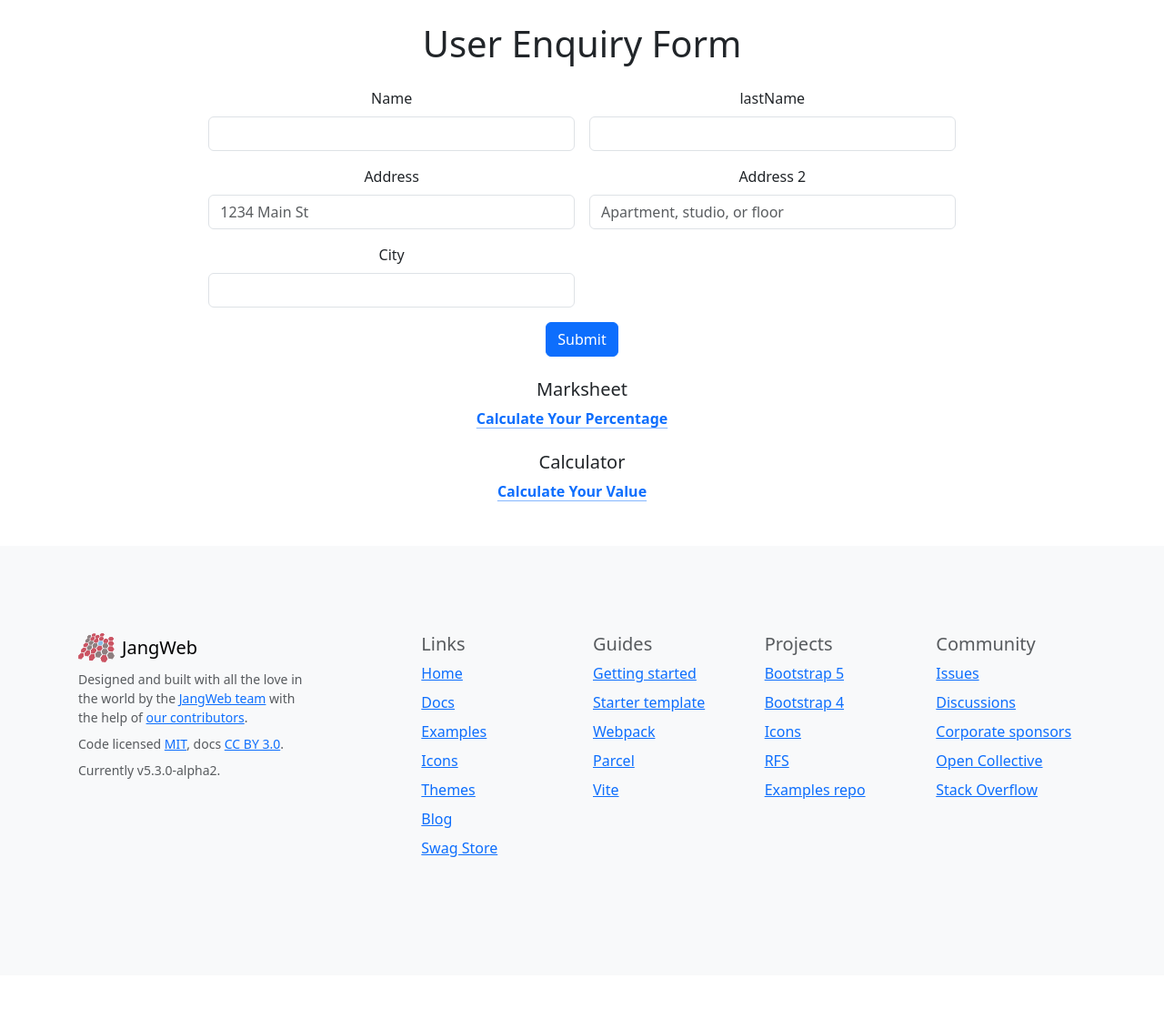
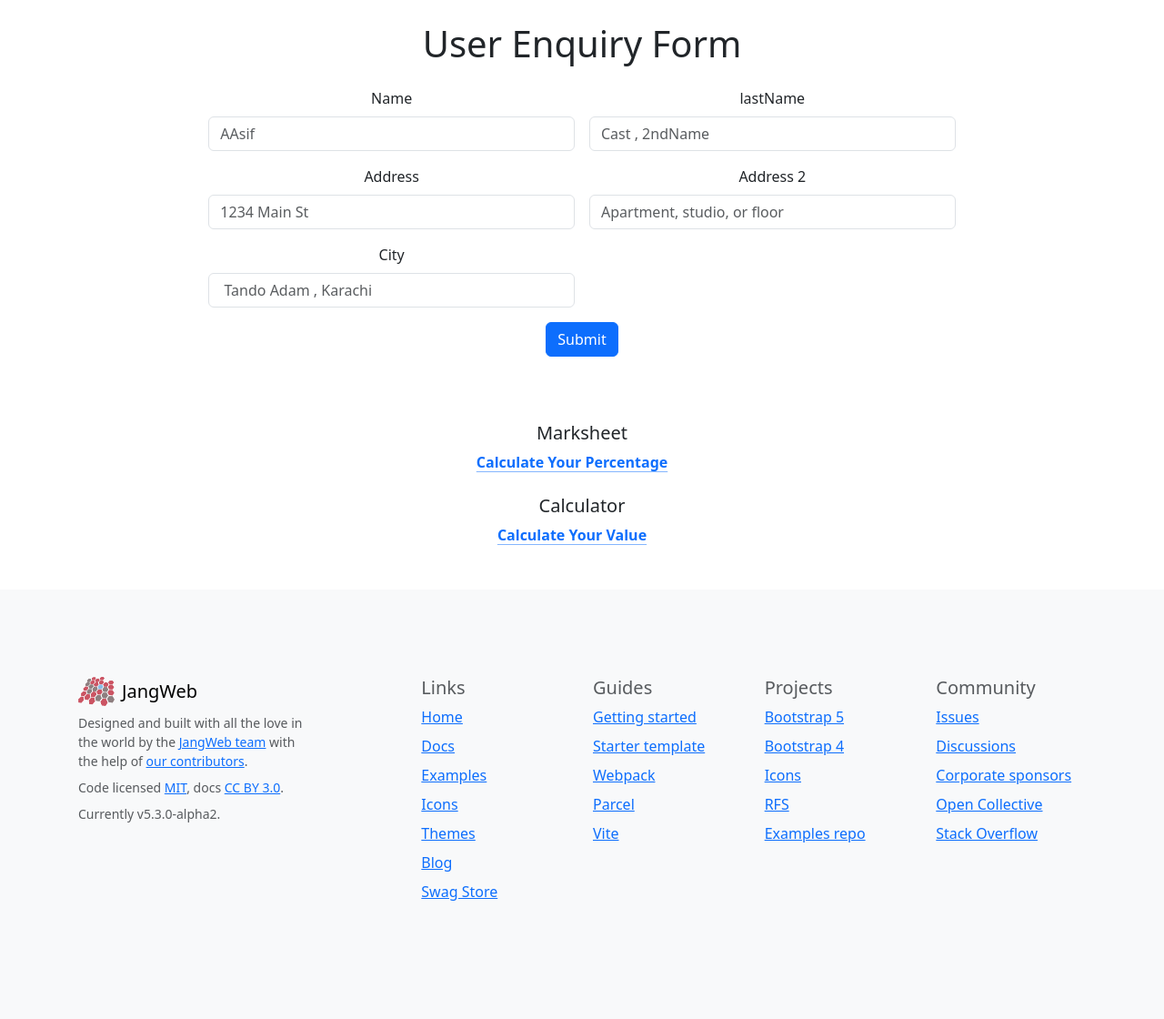
Before and after one commit to SheikAAsif/JangWeb, a Django app: page /userform/ in a window 1280 px wide. Shown: the part 56-1176 px from the top of the page at 91% size. Before the commit the page ends 998 px from the top, so only its background shows below. Run offline with Django 4.2, Linux system fonts and the light colour scheme.

Commit message:
add and link marksheet and calculator data

```diff
--- a/templates/index.html
+++ b/templates/index.html
@@ -141,6 +141,8 @@
           </div>
         </div>
       </div>
+      {% empty %}
+        <h6>No Data Found</h6>
       {% endfor %}
       <!--
       <div class="col-md-6"  >
--- a/templates/userform.html
+++ b/templates/userform.html
@@ -10,11 +10,12 @@
           {% csrf_token %}
           <div class="col-md-6">
             <label for="name" class="form-label">Name</label>
-            <input type="text" name="name" class="form-control" id="name" />
+            <input type="text" name="name" class="form-control" id="name" placeholder="AAsif" />
+
           </div>
           <div class="col-md-6">
             <label for="lastname" class="form-label">lastName</label>
-            <input type="text" name="lastname" class="form-control" id="lastname" />
+            <input type="text" name="lastname" class="form-control" id="lastname" placeholder="Cast , 2ndName" />
           </div>
           <div class="col-6">
             <label for="address" class="form-label">Address</label>
@@ -38,7 +39,7 @@
           </div>
           <div class="col-md-6">
             <label for="city" class="form-label">City</label>
-            <input type="text" name="city" class="form-control" id="city" />
+            <input type="text" name="city" class="form-control" id="city" placeholder=" Tando Adam , Karachi" />
           </div>
 
           <div class="col-12">
@@ -203,17 +204,19 @@
 
 <!======== Card container End  ==================>
 
+<div class="container pt-4 my-4">
 
-<div class="title text-center py-4 py-md-4">
+  <div class="title text-center py-4 py-md-4">
   <h5>Marksheet</h5>
 
 <a href="/Marksheet/" class="icon-link icon-link-hover fw-semibold">
   Calculate Your Percentage
   <svg class="bi"><use xlink:href="#arrow-right"></use></svg>
 </a>
+
 </div>
 
-<div class="title text-center py-8 py-md-6">
+<div class="title text-center">
   <h5>Calculator</h5>
 
 <a href="/calculator/" class="icon-link icon-link-hover fw-semibold">
@@ -221,7 +224,7 @@
   <svg class="bi"><use xlink:href="#arrow-right"></use></svg>
 </a>
 </div>
-
+</div>
 
 <!======== footer Start  ==================>
 
```
